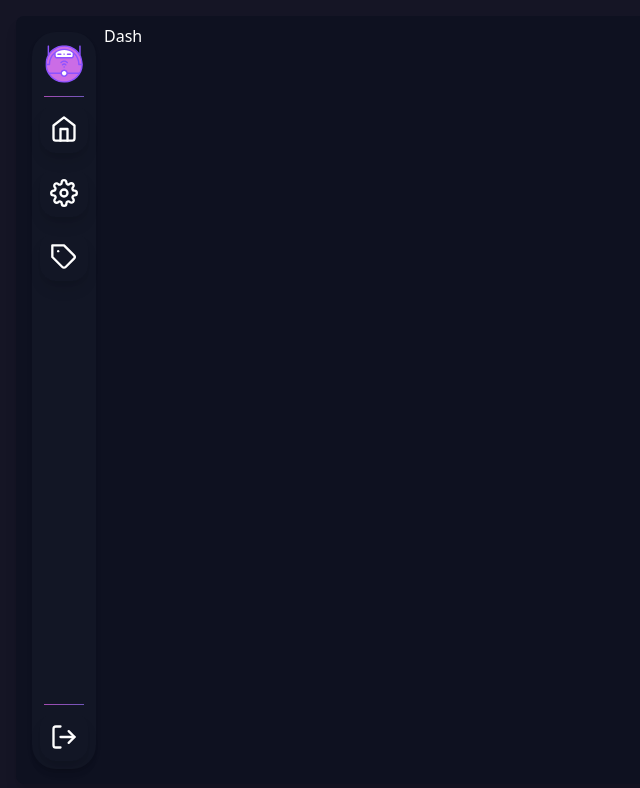
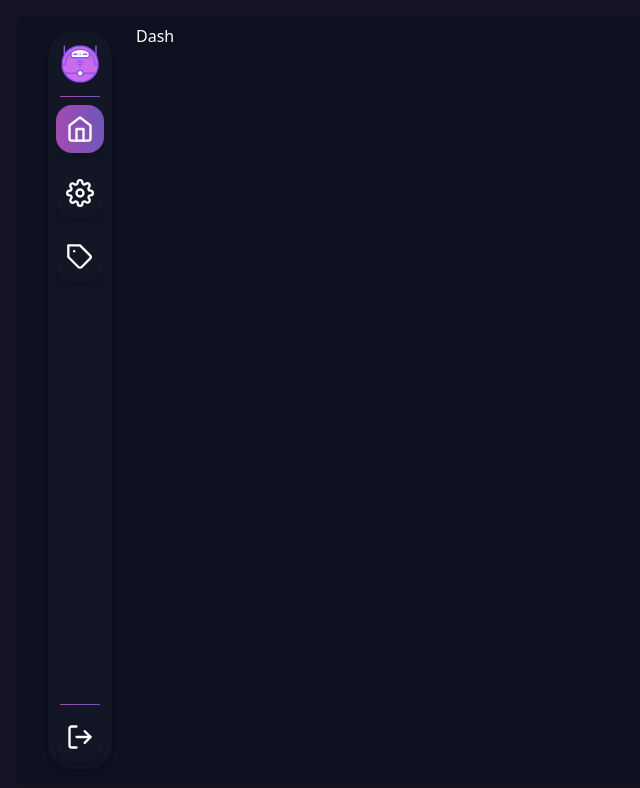
Before and after one commit to Anemaygi/CyberGari-interface, a React (Vite) app: page /template in a window 1280 px wide. Shown: the top 788 px of the page, without its empty margins (0-640 px from the left). Built offline with nearby package versions, Linux system fonts and the light colour scheme.

Commit message:
style: fixing margin

```diff
--- a/src/components/sidebar.tsx
+++ b/src/components/sidebar.tsx
@@ -4,7 +4,7 @@ import LogoIcon from '@/img/logo.svg';
 
 
 const sidebarItems = [
-  { icon: <FiHome size="28" />, href: 'sidebar', title: 'Dashboard' },
+  { icon: <FiHome size="28" />, href: 'template', title: 'Dashboard' },
   { icon: <FiSettings size="28" />, href: 'algo', title: 'Configurações' },
   { icon: <FiTag size="28" />, href: 'a', title: 'Etiquetas' },
 ];
@@ -12,7 +12,7 @@ const sidebarItems = [
 
 const SideBar: React.FC = () => {
   return (
-    <div className="h-[98%] w-16 justify-content m-2 rounded-3xl flex flex-col bg-[#121625] text-white shadow-md">
+    <div className="h-[98%] w-16 justify-content m-2 rounded-3xl flex flex-col bg-[#121625] mx-6 text-white shadow-md">
 
       <img src={LogoIcon} alt="Logo" className="h-10 w-10 m-3" />
       <div className="h-px bg-gradient-to-r from-rosagrad to-roxograd mx-3"></div>
```
